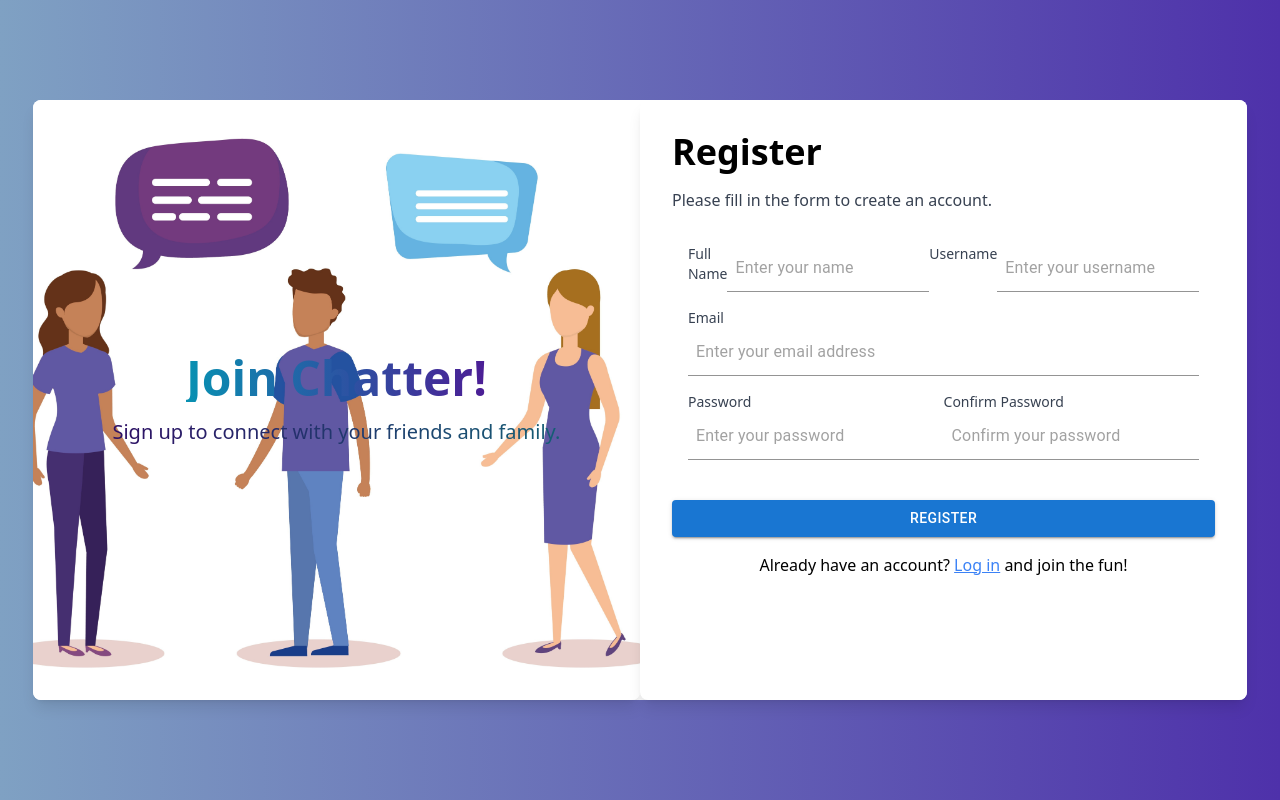
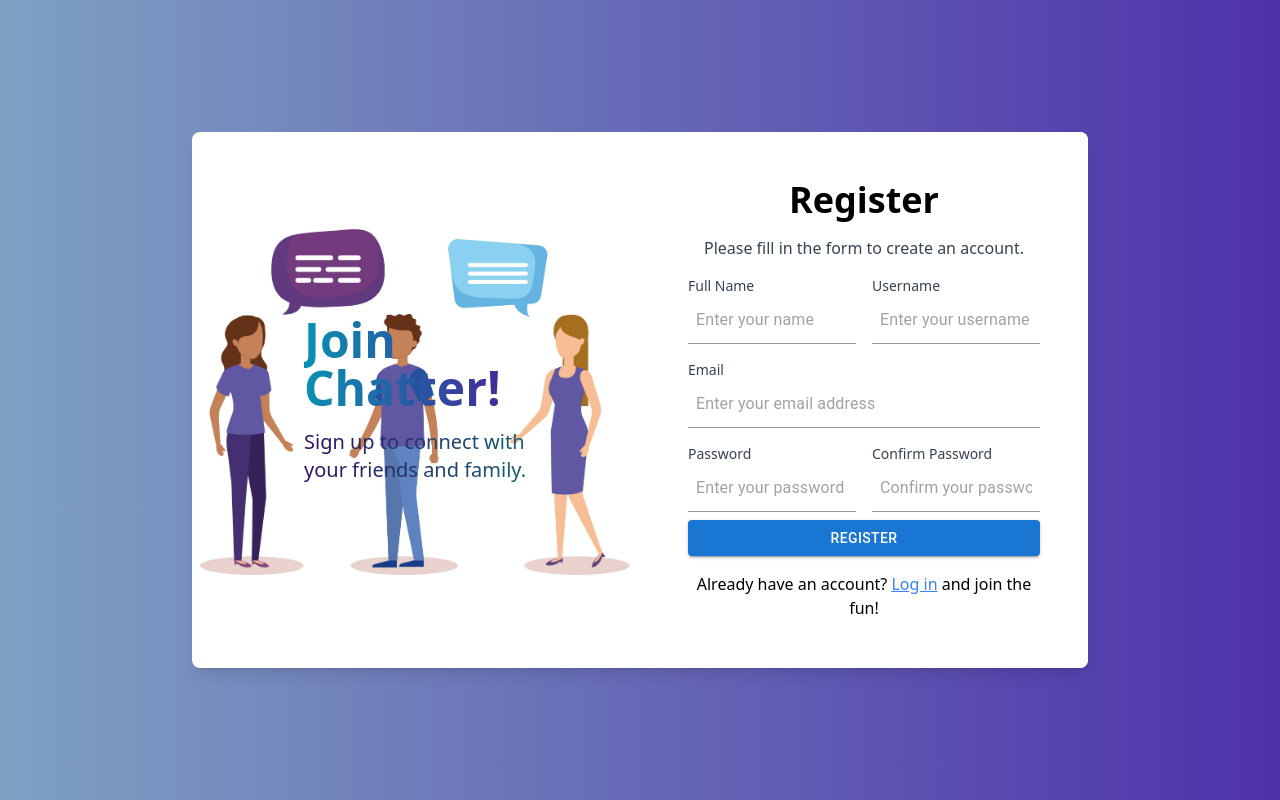
Before and after one commit to Majidied/alx-ProjectPrime, a React (Vite) app in the folder chatter/frontend/: page /register in a window 1280 px wide. Built offline with nearby package versions, Linux system fonts and the light colour scheme; no server answers.

Commit message:
feat: Update login page UI and error handling

```diff
--- a/chatter/frontend/src/pages/Register.tsx
+++ b/chatter/frontend/src/pages/Register.tsx
@@ -1,26 +1,62 @@
 import { AxiosError } from 'axios';
-import { useState } from 'react';
+import { useState, useCallback } from 'react';
 import { useAuth } from '../hooks/useAuth';
 import { Link, useNavigate } from 'react-router-dom';
-import { Input, Button, Alert } from '@mui/material';
+import { Input, Button, Alert, AlertColor } from '@mui/material';
 import { register } from '../utils/User';
-import Notification from '../components/Notification/Notification';
 
 const Register = () => {
   const { setToken } = useAuth();
   const navigate = useNavigate();
+
   const [notification, setNotification] = useState({
     type: '',
     message: '',
     visible: false,
   });
 
-  const [name, setName] = useState('');
-  const [username, setUsername] = useState('');
-  const [email, setEmail] = useState('');
-  const [password, setPassword] = useState('');
-  const [confirmPassword, setConfirmPassword] = useState('');
+  const [formData, setFormData] = useState({
+    name: '',
+    username: '',
+    email: '',
+    password: '',
+    confirmPassword: '',
+  });
+
+  const { name, username, email, password, confirmPassword } = formData;
   const isPasswordMatch = password === confirmPassword;
+
+  const isValidEmail = useCallback(
+    (email: string) =>
+      /^[^\s@]+@[^\s@]+\.[^\s@]+$/.test(email) && email.length <= 254,
+    []
+  );
+
+  const isValidPassword = useCallback(
+    (password: string) =>
+      password.length >= 8 &&
+      /[a-z]/.test(password) &&
+      /[A-Z]/.test(password) &&
+      /\d/.test(password) &&
+      /\W/.test(password),
+    []
+  );
+
+  const isValidUsername = useCallback(
+    (username: string) => /^[^\s]+$/.test(username) && username.length >= 3,
+    []
+  );
+
+  const handleChange = useCallback(
+    (e: React.ChangeEvent<HTMLInputElement>) => {
+      const { name, value } = e.target;
+      setFormData((prevData) => ({
+        ...prevData,
+        [name]: value,
+      }));
+    },
+    [setFormData]
+  );
 
   const handleRegister = async () => {
     if (!isPasswordMatch) {
@@ -32,11 +68,39 @@ const Register = () => {
       return;
     }
 
+    if (!isValidEmail(email)) {
+      setNotification({
+        type: 'error',
+        message: 'Invalid email format. Please enter a valid email.',
+        visible: true,
+      });
+      return;
+    }
+
+    if (!isValidPassword(password)) {
+      setNotification({
+        type: 'error',
+        message:
+          'Password must be at least 8 characters long, contain at least one lowercase letter, one uppercase letter, one number, and one special character.',
+        visible: true,
+      });
+      return;
+    }
+
+    if (!isValidUsername(username)) {
+      setNotification({
+        type: 'error',
+        message: 'Username should be at least 3 characters long and contain no spaces.',
+        visible: true,
+      });
+      return;
+    }
+
     try {
       const response = await register(name, username, email, password);
 
-      if (response && 'token' in response) {
-        setToken(response.token as string);
+      if (response) {
+        setToken((response as { token: string })?.token);
         setNotification({
           type: 'success',
           message: 'Registration successful! Redirecting...',
@@ -46,27 +110,26 @@ const Register = () => {
       }
     } catch (error) {
       console.error('Registration error:', error);
-      if ((error as AxiosError).isAxiosError) {
+      const errorMessage =
+        (error as AxiosError<{ error: string }>)?.response?.data?.error ||
+        'An error occurred. Please try again.';
       setNotification({
         type: 'error',
-          message:
-            ((error as AxiosError).response?.data as { error: string })
-              ?.error || 'An error occurred. Please try again.',
+        message: errorMessage,
         visible: true,
       });
-      }
     }
   };
 
   return (
     <div
-      className="flex flex-col items-center justify-center h-screen bg-amber-100"
+      className="flex flex-col items-center justify-center min-h-screen bg-amber-100"
       style={{ backgroundImage: 'linear-gradient(to right, #7FA1C3, #4E31AA)' }}
     >
-      <section className="bg-white flex flex-col md:flex-row items-center justify-center h-3/4 rounded-lg backdrop-blur-md">
+      <section className="bg-white flex flex-col md:flex-row items-center justify-center w-full max-w-4xl rounded-lg shadow-lg overflow-hidden backdrop-blur-md">
         <div
-          className="bg-cover bg-center p-8 rounded-lg shadow-lg w-full md:w-1/2 h-full flex-col justify-center items-center text-center hidden md:flex"
-          style={{ backgroundImage: `url('src/assets/register.jpg')` }}
+          className="hidden md:flex flex-col items-center justify-center bg-cover bg-center h-full w-1/2 rounded-l-lg p-28"
+          style={{ backgroundImage: `url('src/assets/register.jpg')`}}
         >
           <h1 className="text-5xl font-bold text-black mb-4 bg-gradient-to-r from-cyan-600 to-violet-900 bg-clip-text text-transparent">
             Join <span>Chatter</span>!
@@ -75,7 +138,7 @@ const Register = () => {
             Sign up to connect with your friends and family.
           </p>
         </div>
-        <div className="flex-col items-center justify-center bg-white p-8 rounded-lg shadow-lg w-full h-screen md:w-1/2 md:h-full">
+        <div className="flex flex-col items-center justify-center bg-white p-8 md:p-12 w-full md:w-1/2 h-auto md:h-full">
           <div
             className="bg-cover bg-center h-64 flex flex-col items-center justify-center rounded-lg md:hidden"
             style={{ backgroundImage: `url('src/assets/register.jpg')` }}
@@ -88,53 +151,61 @@ const Register = () => {
           <p className="mb-4 text-gray-700">
             Please fill in the form to create an account.
           </p>
-          <div className="w-full p-4">
+          <div className="w-full">
             {notification.visible && (
-              <Notification
-                type={notification.type as 'success' | 'error'}
-                message={notification.message}
-                onClose={() =>
-                  setNotification({ ...notification, visible: false })
-                }
-              />
+              <Alert
+                severity={notification.type as AlertColor}
+                onClose={() => setNotification({ ...notification, visible: false })}
+                className="mb-4"
+              >
+                {notification.message}
+              </Alert>
             )}
-            <div className="flex flex-col md:flex-row">
+            <div className="flex flex-col md:flex-row md:space-x-4">
+              <div className="w-full">
                 <label className="block text-sm font-medium text-gray-700">
                   Full Name
                 </label>
                 <Input
+                  name="name"
                   value={name}
-                onChange={(e) => setName(e.target.value)}
+                  onChange={handleChange}
                   className="mb-4 p-2 w-full"
                   placeholder="Enter your name"
                 />
+              </div>
+              <div className="w-full">
                 <label className="block text-sm font-medium text-gray-700">
                   Username
                 </label>
                 <Input
+                  name="username"
                   value={username}
-                onChange={(e) => setUsername(e.target.value)}
+                  onChange={handleChange}
                   className="mb-4 p-2 w-full"
                   placeholder="Enter your username"
                 />
+              </div>
             </div>
             <label className="block text-sm font-medium text-gray-700">
               Email
             </label>
             <Input
+              name="email"
               value={email}
-              onChange={(e) => setEmail(e.target.value)}
+              onChange={handleChange}
               className="mb-4 p-2 w-full"
               placeholder="Enter your email address"
             />
-            <div className="flex flex-col md:flex-row">
-              <div className="w-full md:w-1/2 mb-4">
+            <div className="flex flex-col md:flex-row md:space-x-4">
+              <div className="w-full">
                 <label className="block text-sm font-medium text-gray-700">
                   Password
                 </label>
                 <Input
+                  name="password"
                   value={password}
-                  onChange={(e) => setPassword(e.target.value)}
+                  onChange={handleChange}
                   type="password"
                   className={`mb-2 p-2 w-full ${
                     !isPasswordMatch && confirmPassword !== ''
@@ -145,13 +216,14 @@ const Register = () => {
                 />
               </div>
 
-              <div className="w-full md:w-1/2 mb-4">
+              <div className="w-full">
                 <label className="block text-sm font-medium text-gray-700">
                   Confirm Password
                 </label>
                 <Input
+                  name="confirmPassword"
                   value={confirmPassword}
-                  onChange={(e) => setConfirmPassword(e.target.value)}
+                  onChange={handleChange}
                   type="password"
                   className={`mb-2 p-2 w-full ${
                     !isPasswordMatch && confirmPassword !== ''
@@ -159,12 +231,6 @@ const Register = () => {
                       : ''
                   }`}
                   placeholder="Confirm your password"
-                  style={{
-                    borderColor:
-                      !isPasswordMatch && confirmPassword !== '' ? 'red' : '',
-                    color:
-                      !isPasswordMatch && confirmPassword !== '' ? 'red' : '',
-                  }}
                 />
                 {!isPasswordMatch && confirmPassword !== '' && (
                   <Alert severity="error" className="text-sm">
@@ -177,7 +243,7 @@ const Register = () => {
           <Button
             onClick={handleRegister}
             variant="contained"
-            className="bg-blue-500 text-white w-full p-2 mb-4"
+            className="bg-blue-500 text-white w-full p-2 mt-4"
           >
             Register
           </Button>
```
Lines whose indentation alone changed are shown as unchanged.
